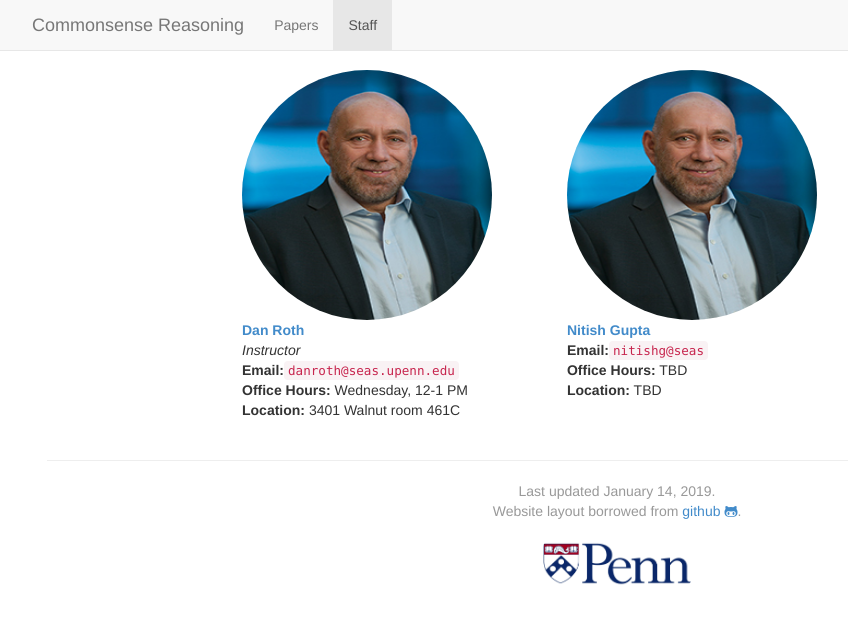
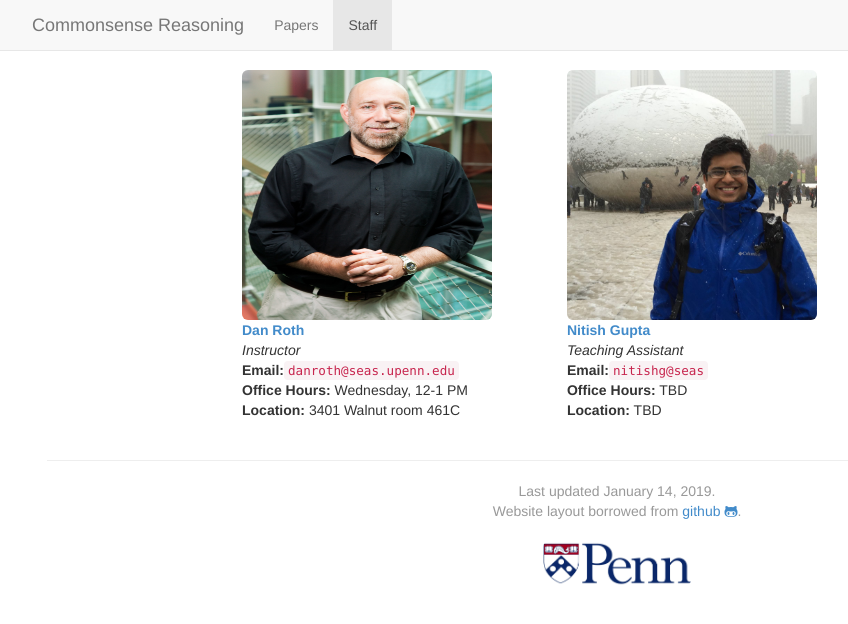
Before and after one commit to nitishgupta/cis700dr, a Jekyll site: the page built from staff.md, in a window 1280 px wide. Shown: the top 624 px of the page, without its empty margins (23-871 px from the left). Built offline with Jekyll 4.4.1, drawn with Linux system fonts in a browser that asks for light colours; nearby versions of some CDN libraries.

Commit message:
staff update

```diff
--- a/_data/staff.yaml
+++ b/_data/staff.yaml
@@ -1,5 +1,5 @@
 - name: Dan Roth
-  pic: danroth.png
+  pic: danroth.jpg
   email: danroth@seas.upenn.edu
   url: https://www.cis.upenn.edu/~danroth/
   extra_title: Instructor
@@ -7,8 +7,9 @@
   location: 3401 Walnut room 461C
 
 - name: Nitish Gupta
-  pic: nitish_gupta.png
+  pic: nitish_gupta.jpg
   email: nitishg@seas
   url: https://nitishgupta.github.io/
+  extra_title: Teaching Assistant
   office_hours: TBD
   location: TBD
--- a/staff.md
+++ b/staff.md
@@ -11,9 +11,9 @@ active_tab: staff
         <ul class="list-unstyled">
           <li>
             {% if staff.pic %}
-              <img src="assets/img/staff/{{ staff.pic }}" class="img-circle" style="height: 100%; width: 100%; max-height: 250px; max-width: 250px">
+              <img src="assets/img/staff/{{ staff.pic }}" class="img-rounded" style="height: 100%; width: 100%; max-height: 250px; max-width: 250px">
             {% else %}
-              <img src="assets/img/kermit.png" class="img-circle" style="height: 100%; width: 100%; max-height: 250px; max-width: 250px">
+              <img src="assets/img/kermit.png" class="img-rounded" style="height: 100%; width: 100%; max-height: 250px; max-width: 250px">
             {% endif %}
           </li>
           {% if staff.url %}
```
Also changed, not shown: index.md (+0 -11 lines), assets/img/staff/danroth.jpg (added), assets/img/staff/danroth.png (deleted), assets/img/staff/nitish_gupta.jpg (added), assets/img/staff/nitish_gupta.png (deleted).
